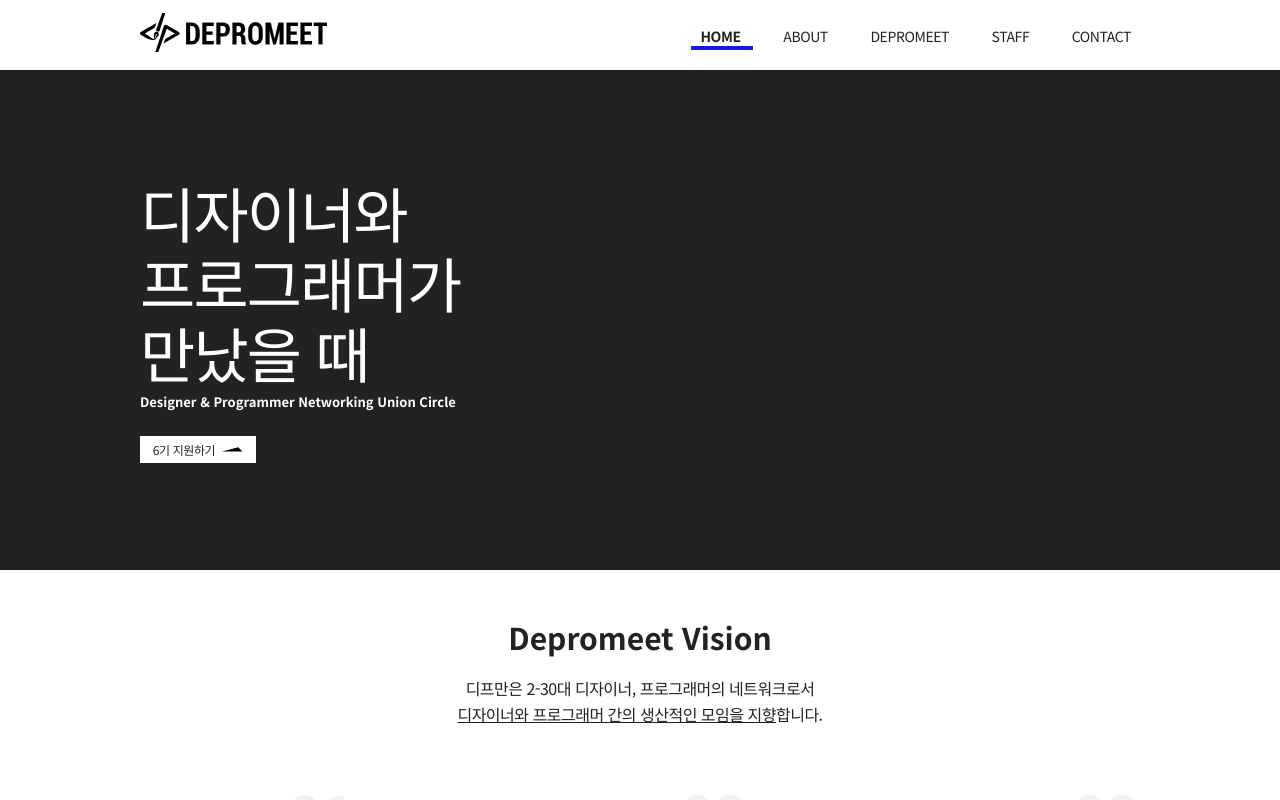
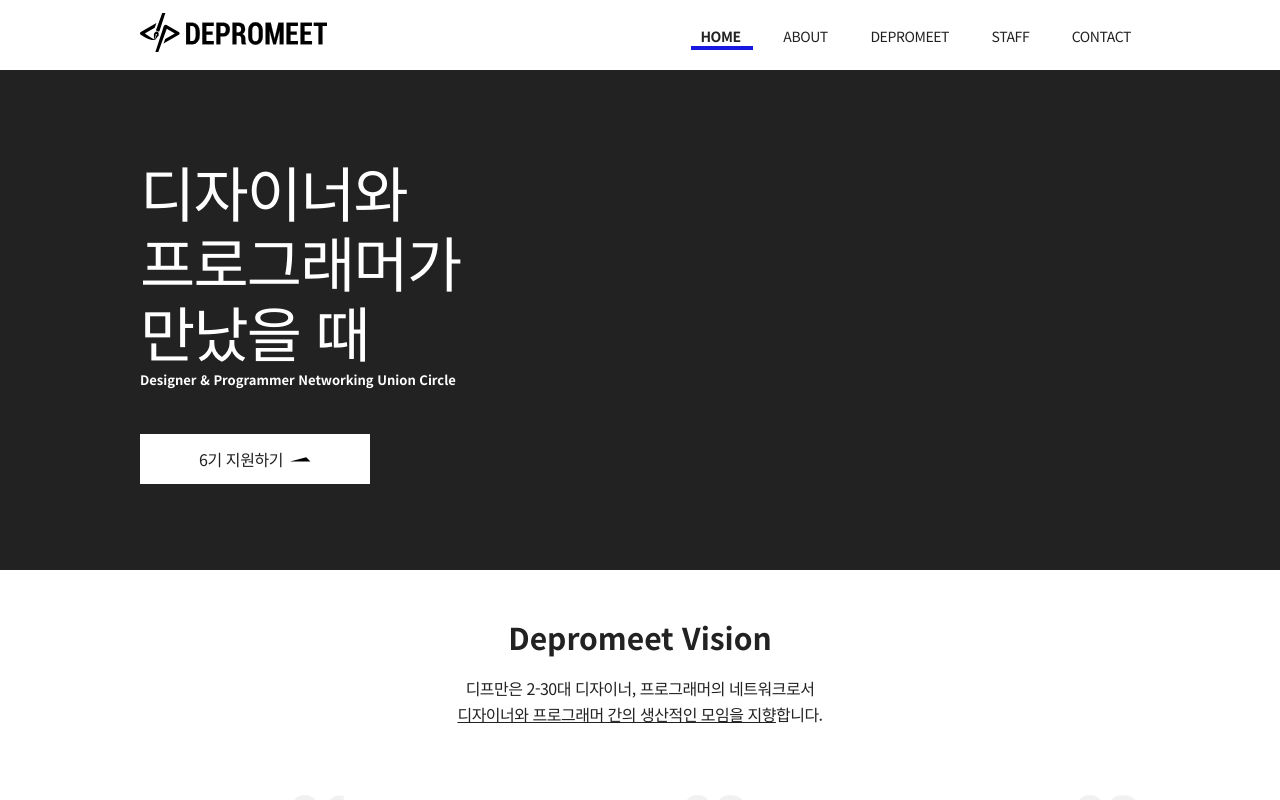
Before and after one commit to depromeet/www.depromeet.com-old, a Vue app: page / in a window 1280 px wide. Shown: the top 800 px of the page. Built offline with nearby package versions, Linux system fonts and the light colour scheme.

Commit message:
6기 지원하기 버튼 스타일 변경

```diff
--- a/src/views/Home.vue
+++ b/src/views/Home.vue
@@ -138,18 +138,18 @@
       letter-spacing: normal;
       text-align: left;
       color: #ffffff;
-      margin-bottom: 20px;
+      margin-bottom: 40px;
     }
 
     .apply {
-      width: 116px;
-      height: 27px;
+      width: 230px;
+      height: 50px;
       background-color: #ffffff;
       display: flex;
       flex-direction: row;
       justify-content: center;
       align-items: center;
-      font-size: 12px;
+      font-size: 16px;
       font-weight: 500;
       font-style: normal;
       font-stretch: normal;
```
